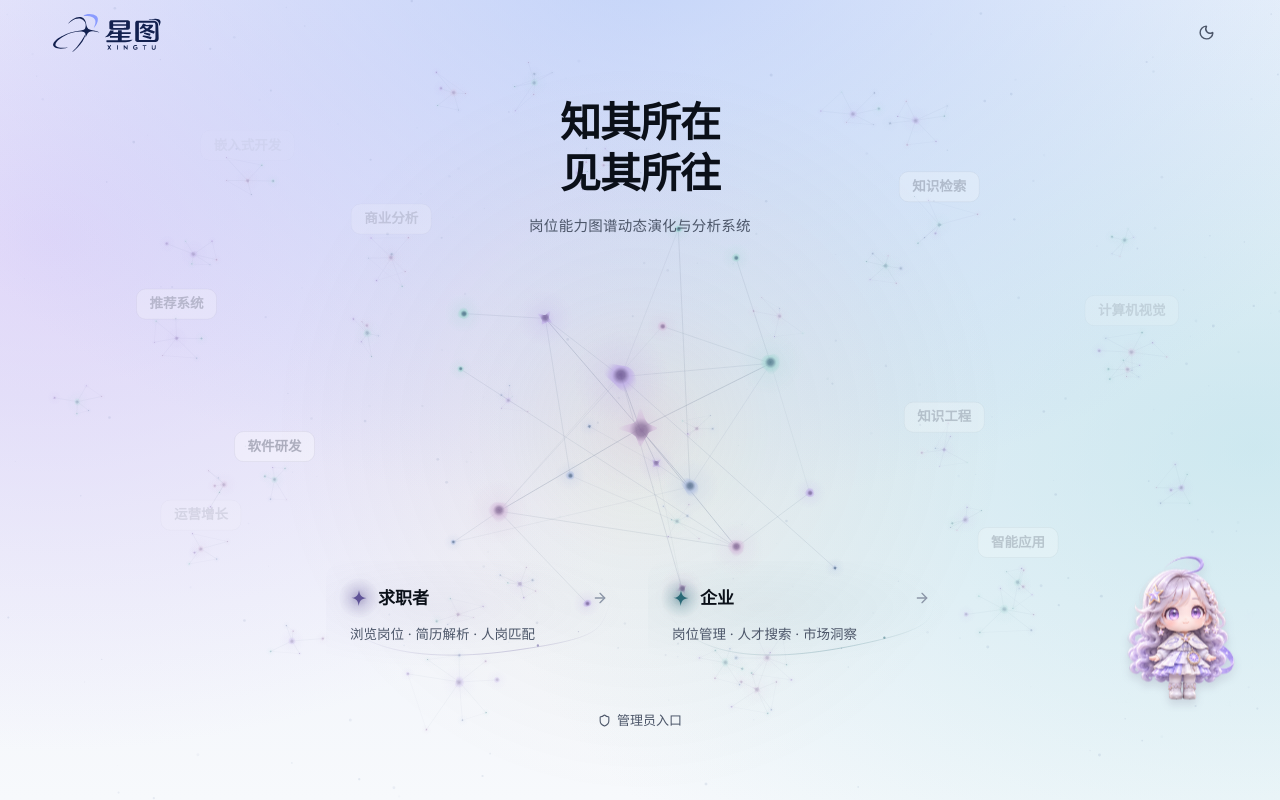
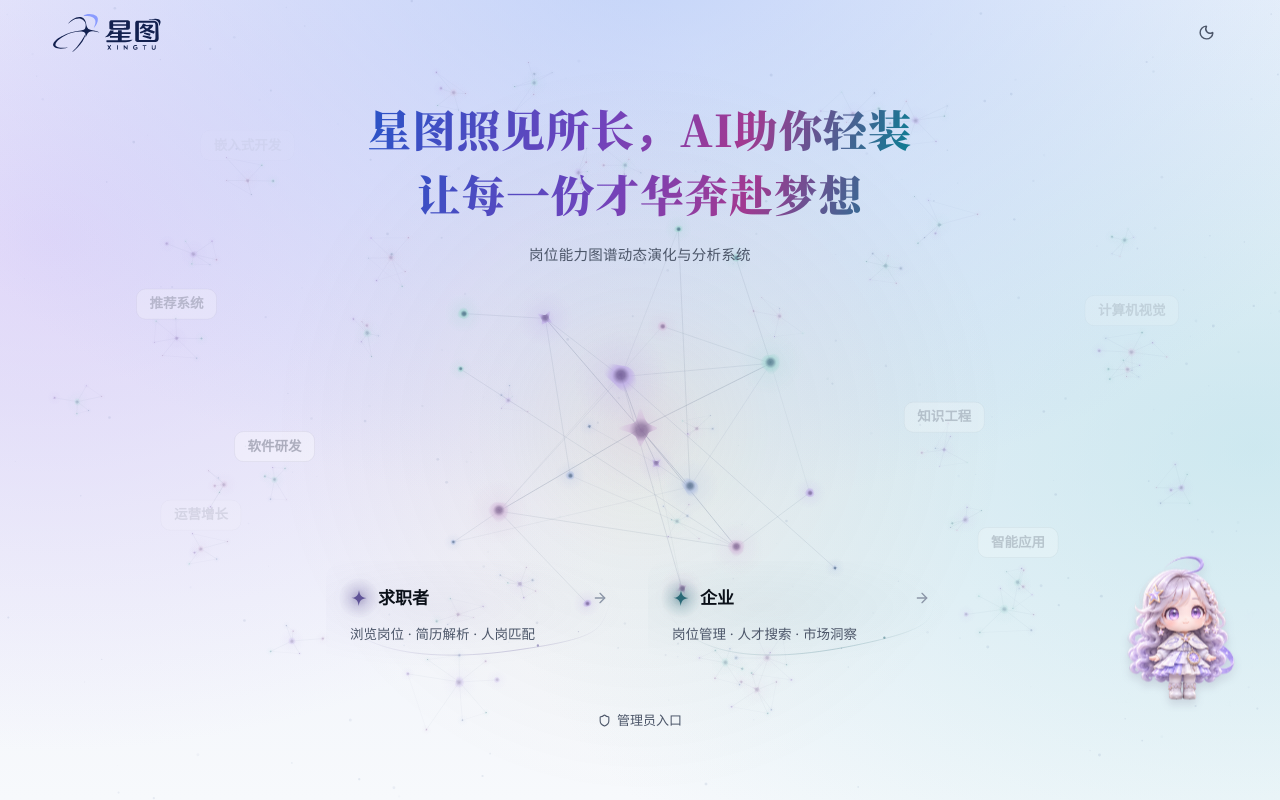
Before and after one commit to Talent-Star-Map/XINGTU, a React (Vite) app in the folder frontend/: page / in a window 1280 px wide. Built offline with nearby package versions, Linux system fonts and the light colour scheme.

Commit message:
style(home): add licensed display font and refine entrance typography

```diff
--- a/frontend/src/pages/RoleSelect.css
+++ b/frontend/src/pages/RoleSelect.css
@@ -1,3 +1,10 @@
+@font-face {
+  font-family: "Xingtu Display";
+  src: url("/fonts/xingtu-display-slogan.ttf") format("truetype");
+  font-weight: 900;
+  font-style: normal;
+  font-display: swap;
+}
 /* The approved full-screen canvas uses CSS pixels; internal screens retain the global zoom. */
 html[data-auth-layout="true"]{zoom:1}
 .role-select{
@@ -91,8 +98,20 @@ html[data-auth-layout="true"]{zoom:1}
     box-sizing:border-box;
   }
   .role-select .hero h1{
-    font-size:clamp(28px,3.2vw,68px);font-weight:600;
-    letter-spacing:-.024em;line-height:1.24;max-width:15em;
+    font-family:"Xingtu Display","Noto Serif SC","Songti SC",serif;
+    font-size:clamp(28px,3.4vw,64px);font-weight:900;
+    letter-spacing:.025em;line-height:1.5;max-width:100%;
+  }
+  .role-select .hero-slogan-line{
+    display:block;
+    color:#5146B9;
+    background-image:linear-gradient(110deg,#2854C7 0%,#7043BC 43%,#A23991 69%,#087F93 100%);
+    -webkit-background-clip:text;background-clip:text;
+    -webkit-text-fill-color:transparent;
+  }
+  .role-select[data-role-theme="dark"] .hero-slogan-line{
+    color:#C6B5FF;
+    background-image:linear-gradient(110deg,#8FBEFF 0%,#BC9DFF 43%,#F1A4DB 69%,#7DE4E8 100%);
   }
   .role-select .hero .lede{margin-top:16px;font-size:14.5px;color:var(--ink2);letter-spacing:.02em}
   /* 留给星系的空间，卡片固定在下方 */
@@ -254,7 +273,7 @@ html[data-auth-layout="true"]{zoom:1}
 
   @media (max-width:900px){
     .role-select .hero{padding:96px 20px 44px}
-    .role-select .hero h1{font-size:27px}
+    .role-select .hero h1{font-size:clamp(19px,4.1vw,36px);letter-spacing:0;line-height:1.65}
     .role-select .hero .gap{min-height:clamp(150px, 28svh, 250px)}
     .role-select .cards{width:100%;max-width:380px;gap:12px}
     .role-select .card{width:100%;padding:20px}
--- a/frontend/src/pages/RoleSelect.tsx
+++ b/frontend/src/pages/RoleSelect.tsx
@@ -88,7 +88,7 @@ export default function RoleSelect() {
         onScroll={event => setScrolled(event.currentTarget.scrollTop > 8)}>
         <main>
           <section className="hero" aria-labelledby="role-select-title">
-            <h1 className="rise d1" id="role-select-title">知其所在<br />见其所往</h1>
+            <h1 className="rise d1" id="role-select-title"><span className="hero-slogan-line">星图照见所长，AI助你轻装</span><span className="hero-slogan-line">让每一份才华奔赴梦想</span></h1>
             <p className="lede rise d2">岗位能力图谱动态演化与分析系统</p>
             <div className="gap" aria-hidden="true" />
             <div className="cards" ref={entranceGroup}>
```
Also changed, not shown: frontend/public/fonts/OFL.txt (added), frontend/public/fonts/xingtu-display-slogan.ttf (added).
